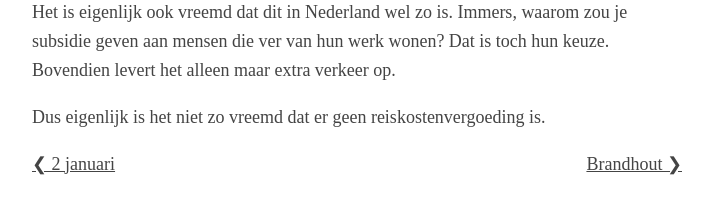
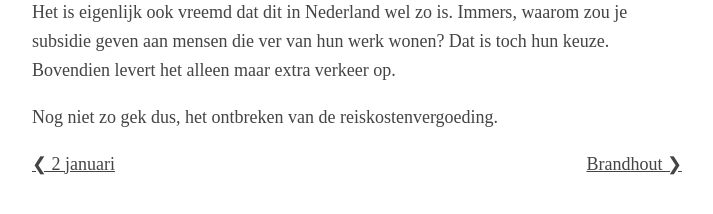
Before and after one commit to Roald87/roaldin.ch, a Jekyll site: the page built from _posts/2023-01-03-reiskostenvergoeding.md, in a window 1280 px wide. Shown: the part 345-559 px from the top of the page, without its empty margins (283-996 px from the left). Built offline with Jekyll 4.4.1, drawn with Linux system fonts in a browser that asks for light colours; comment, search, counter and statistics services are not loaded.

Commit message:
undo chatgpt suggestion

```diff
--- a/_posts/2023-01-03-reiskostenvergoeding.md
+++ b/_posts/2023-01-03-reiskostenvergoeding.md
@@ -7,4 +7,4 @@ Toen mijn vriendin I. hier haar eerste arbeidscontract kreeg, viel het ons op da
 
 Het is eigenlijk ook vreemd dat dit in Nederland wel zo is. Immers, waarom zou je subsidie geven aan mensen die ver van hun werk wonen? Dat is toch hun keuze. Bovendien levert het alleen maar extra verkeer op.
 
-Dus eigenlijk is het niet zo vreemd dat er geen reiskostenvergoeding is.
+Nog niet zo gek dus, het ontbreken van de reiskostenvergoeding.
```
